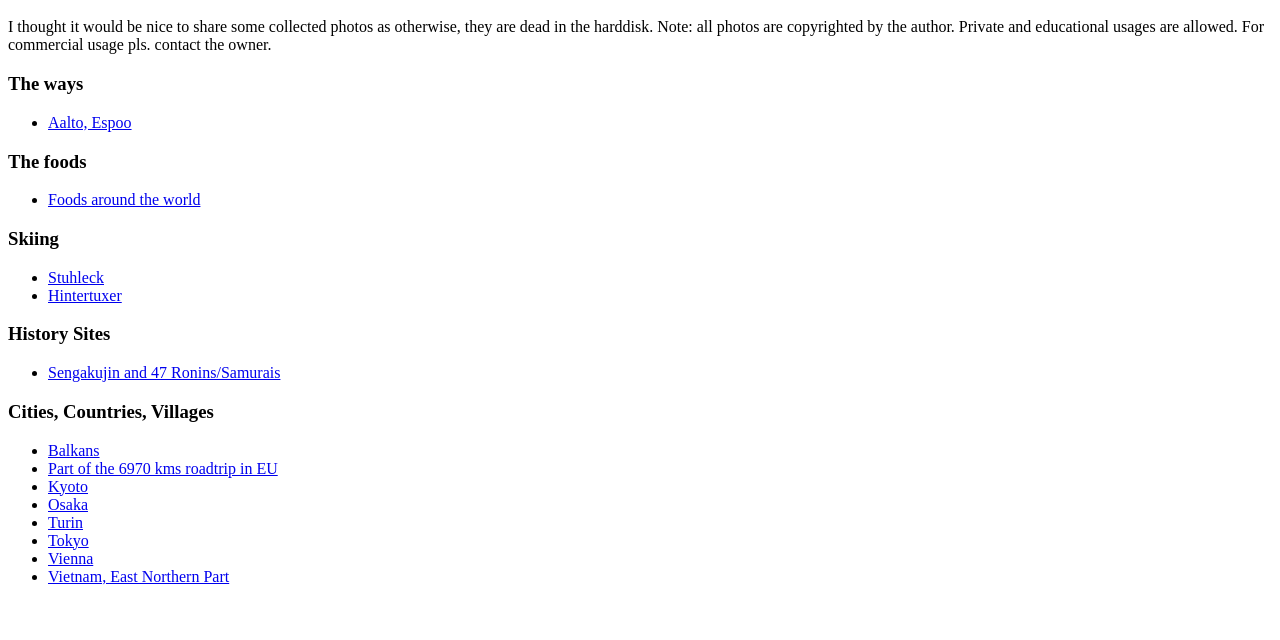
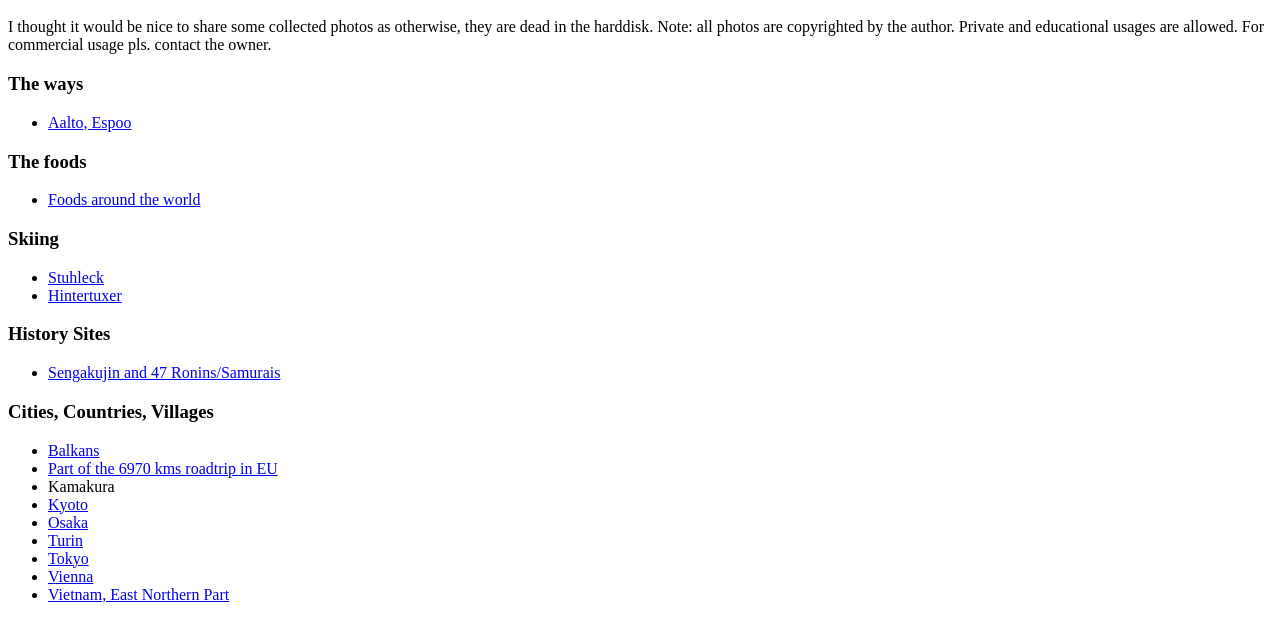
Before and after one commit to linhsolar/photoonthemove, a plain HTML site: page index.html in a window 1280 px wide. Shown: the part 48-688 px from the top of the page. Drawn offline with Linux system fonts and the light colour scheme.

Commit message:
update old photos

```diff
--- a/index.html
+++ b/index.html
@@ -26,6 +26,7 @@
     <ul>
         <li><a href="https://www.dropbox.com/sh/ueuvq2sv0lfjyh7/AADUzrPmdmE4mTi8ucf3YxdTa?dl=0">Balkans</a></li>
         <li><a href="https://www.dropbox.com/sh/p8ij6cldrhtmoo5/AAAQ4smBbf4XskQrIb2I6NSla?dl=0">Part of the 6970 kms roadtrip in EU</a></li>
+        <li><a href="https://www.dropbox.com/sh/35s560yvovpwagy/AACXfVl84eBvL-61-qOeoNq3a?dl=0"></a>Kamakura</li>
         <li><a href="https://www.dropbox.com/sh/5syzvqhi9ucaaiv/AAD0OSe7AgdFLEmzMBeKI2M4a?dl=0">Kyoto</a></li>
         <li><a href="https://www.dropbox.com/sh/6cqn8xmf4rngssw/AAAJPtst0SyI2ELPthUqNnSWa?dl=0">Osaka</a></li>
         <li><a href="https://www.dropbox.com/sh/idz85uzt2yujgo9/AABo-e6BahCwi415ldShLK0Ra?dl=0">Turin</a></li>
```
